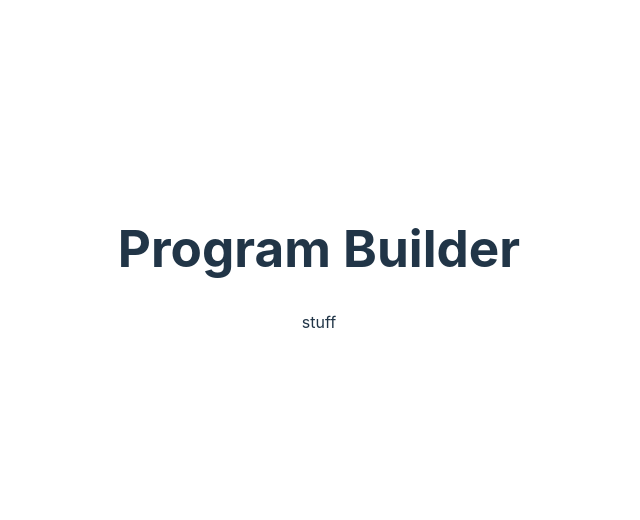
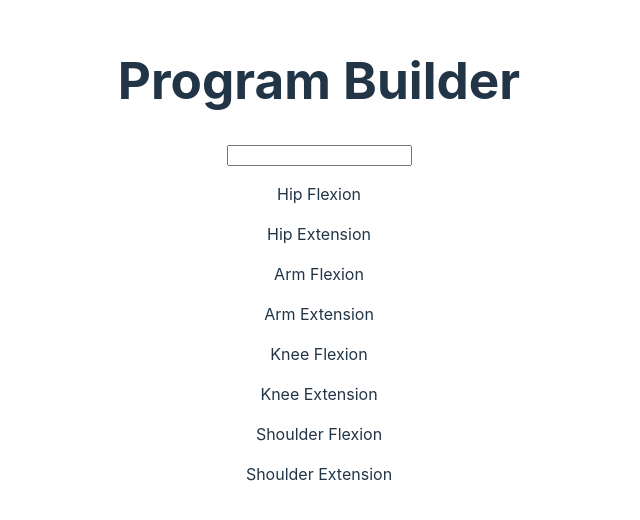
Before and after one commit to pauledwardmitchell/move, a React (Vite) app in the folder client/: page / in a window 1280 px wide. Shown: the part 140-660 px from the top of the page, without its empty margins (321-961 px from the left). Built offline with nearby package versions, Linux system fonts and the light colour scheme.

Commit message:
search bar onchange method functional

```diff
--- a/client/src/features/exercises/ProgramBuilder.jsx
+++ b/client/src/features/exercises/ProgramBuilder.jsx
@@ -1,8 +1,61 @@
+import { useState, onChange, input } from 'react'
+
 function ProgramBuilder() {
+
+const Exercises = [
+	{
+		"id": 1,
+		"name": "Hip Flexion",
+		"description": "Do this not that",
+	},
+	{
+		"id": 2,
+		"name": "Hip Extension",
+		"description": "Do this not that",
+	},
+	{
+		"id": 3,
+		"name": "Arm Flexion",
+		"description": "Do this not that",
+	},
+	{
+		"id": 4,
+		"name": "Arm Extension",
+		"description": "Do this not that",
+	},
+	{
+		"id": 5,
+		"name": "Knee Flexion",
+		"description": "Do this not that",
+	},
+	{
+		"id": 6,
+		"name": "Knee Extension",
+		"description": "Do this not that",
+	},
+	{
+		"id": 7,
+		"name": "Shoulder Flexion",
+		"description": "Do this not that",
+	},
+	{
+		"id": 8,
+		"name": "Shoulder Extension",
+		"description": "Do this not that",
+	},
+]
+
+	const [query, setQuery] = useState("")
+	console.log(query)
 	return(
 		<>
 			<h1>Program Builder</h1>
-			stuff
+			<input
+				onChange={ (e) => setQuery(e.target.value)}
+			/>
+			{Exercises.map((exercise) => (
+				<p key={exercise.id}>{exercise.name}</p>
+			))}
 		</>
 	)
 }
```
